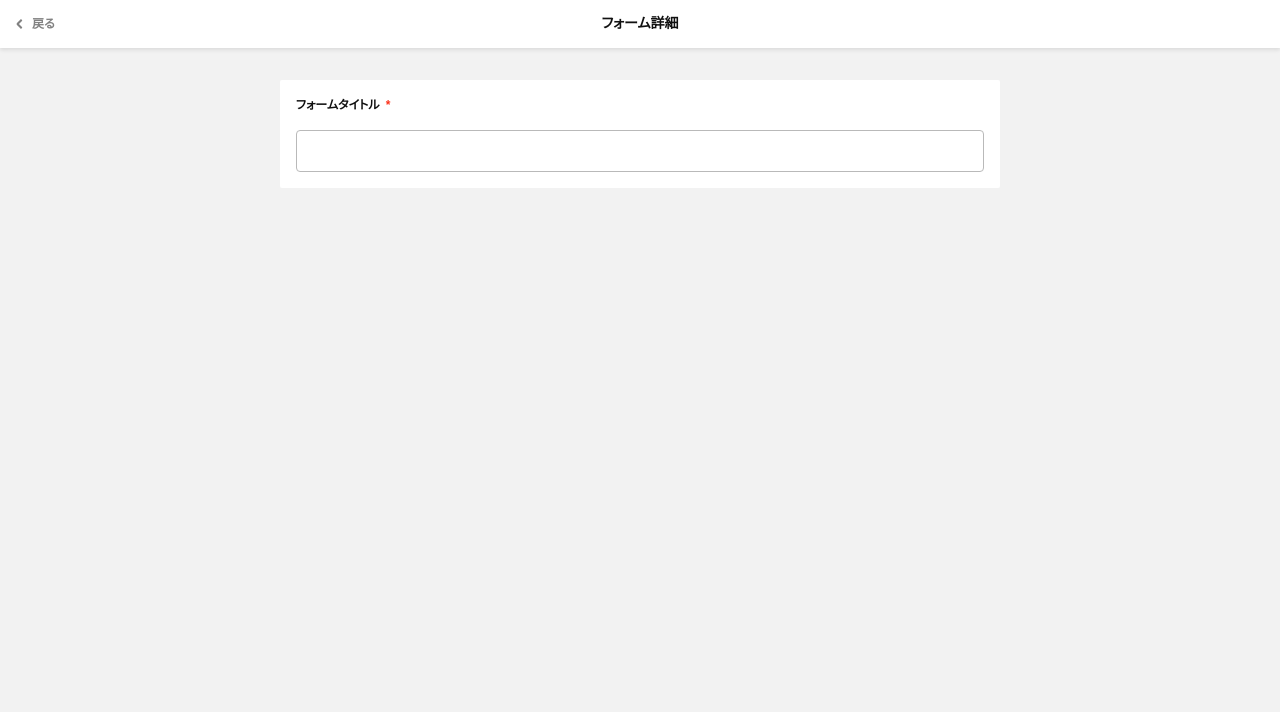
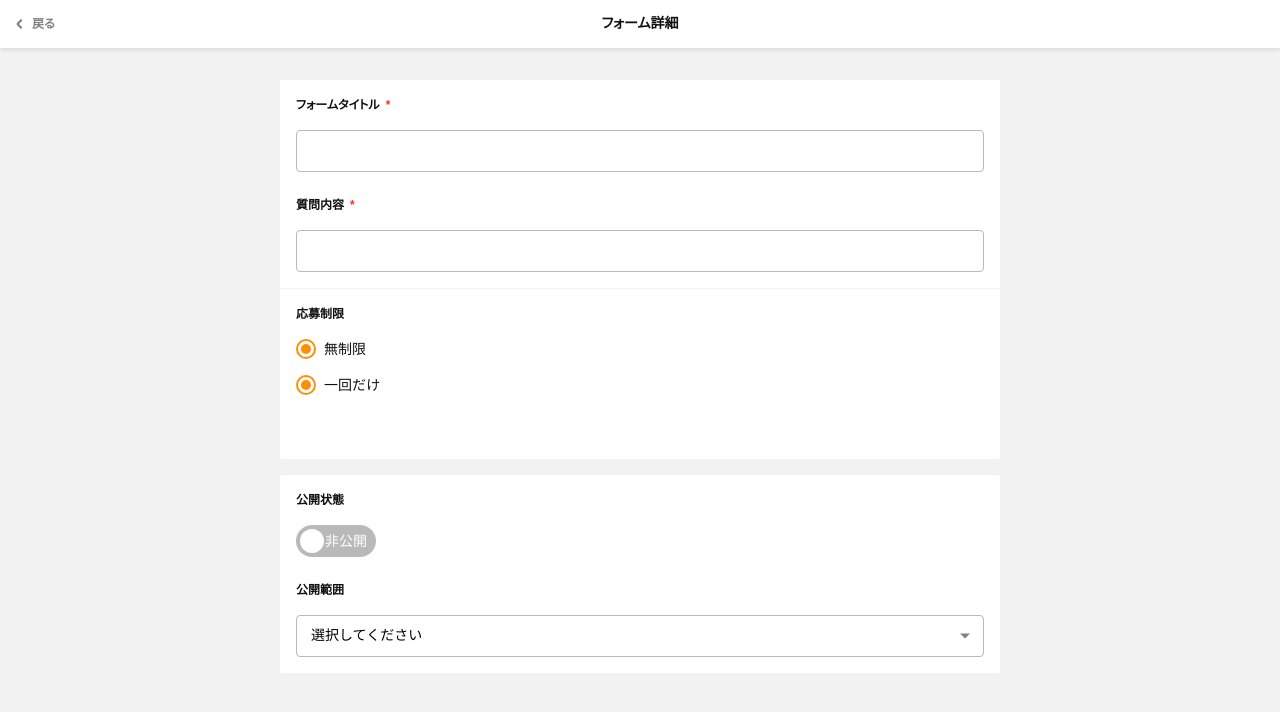
Before and after one commit to calbone/react-typescript-formik, a React (Create React App) app in the folder client/: page /enquete in a window 1280 px wide. Shown: the top 712 px of the page. Built offline with nearby package versions, Linux system fonts and the light colour scheme.

Commit message:
フォーム系コンポーエントをstyled化

```diff
--- a/client/src/components/FieldInputText.tsx
+++ b/client/src/components/FieldInputText.tsx
@@ -1,7 +1,7 @@
 import * as React from 'react'
 import styled from '@emotion/styled'
 
-interface FieldInputTextProps {
+type FieldInputTextProps = {
   className?: string
   label?: string
 }
--- /dev/null
+++ b/client/src/components/FormLabel.tsx
@@ -0,0 +1,34 @@
+import * as React from 'react'
+import styled from '@emotion/styled'
+
+type FormLabelProps = {
+  title: string
+  className?: string
+  require?: boolean
+}
+
+const FormLabelComponent: React.FC<FormLabelProps> = ({
+  className,
+  title,
+  require
+}) => {
+  return (
+    <legend className={className}>
+      {title}
+      {require && <span className="require">*</span>}
+    </legend>
+  )
+}
+
+const FormLabel = styled(FormLabelComponent)`
+  display: block;
+  margin-bottom: 16px;
+  font-weight: bold;
+  font-size: 12px;
+  .require {
+    margin-left: 0.5em;
+    color: #fb311a;
+  }
+`
+
+export default FormLabel
--- /dev/null
+++ b/client/src/components/RadioButton.tsx
@@ -0,0 +1,76 @@
+import * as React from 'react'
+import styled from '@emotion/styled'
+
+type RadioButtonProps = {
+  label: string
+  name: string
+  value?: string
+  className?: string
+}
+
+const RadioComponent: React.FC<RadioButtonProps> = ({
+  className,
+  label,
+  name,
+  value
+}) => {
+  return (
+    <div className={className}>
+      <input
+        type="radio"
+        name={name}
+        value={value}
+        id={value}
+        className="input"
+      />
+      <label htmlFor={value} className="label">
+        {label}
+      </label>
+    </div>
+  )
+}
+
+const RadioButton = styled(RadioComponent)`
+  display: flex;
+  flex-wrap: wrap;
+  margin-right: 24px;
+  margin-bottom: 16px;
+  .input {
+    display: none;
+  }
+  .label {
+    display: inline-block;
+    position: relative;
+    padding-left: 28px;
+    font-size: 14px;
+    line-height: 20px;
+    cursor: pointer;
+    transition: 0.2s;
+    &::before,
+    &::after {
+      position: absolute;
+      border-radius: 50%;
+      transition: 0.2s;
+    }
+    &::before {
+      top: 0;
+      left: 0;
+      width: 20px;
+      height: 20px;
+      border: 2px solid #818181;
+      background-color: #fff;
+      border-color: #ff8e00;
+      content: '';
+    }
+    &::after {
+      top: 5px;
+      left: 5px;
+      width: 10px;
+      height: 10px;
+      background-color: #ff8e00;
+      content: '';
+    }
+  }
+`
+
+export default RadioButton
--- /dev/null
+++ b/client/src/components/SelectBox.tsx
@@ -0,0 +1,54 @@
+import * as React from 'react'
+import styled from '@emotion/styled'
+
+type item = {
+  label: string
+  value: string
+}
+
+type SelectBoxProps = {
+  items: item[]
+  className?: string
+}
+
+const SelectBoxComponent: React.FC<SelectBoxProps> = ({ className, items }) => {
+  return (
+    <div className={className}>
+      <select>
+        <option value="">選択してください</option>
+        {items.map(item => (
+          <option key={item.value} value={item.value}>
+            {item.label}
+          </option>
+        ))}
+      </select>
+    </div>
+  )
+}
+
+const SelectBox = styled(SelectBoxComponent)`
+  display: block;
+  position: relative;
+  &::after {
+    position: absolute;
+    top: 50%;
+    right: 14px;
+    transform: translateY(-50%);
+    width: 0;
+    height: 0;
+    border-width: 5px 5px 0;
+    border-style: solid;
+    border-color: #818181 transparent transparent;
+    pointer-events: none;
+    content: '';
+  }
+  select {
+    width: 100%;
+    padding: 8px 56px 8px 14px;
+    border: 1px solid #b9b9b9;
+    border-radius: 4px;
+    background-color: #fff;
+    line-height: 1.714;
+  }
+`
+export default SelectBox
--- /dev/null
+++ b/client/src/components/ToggleButton.tsx
@@ -0,0 +1,81 @@
+import * as React from 'react'
+import styled from '@emotion/styled'
+
+type ToggleButtonProps = {
+  labelOn: string
+  labelOff: string
+  name: string
+  className?: string
+}
+
+const ToggleButtonComponent: React.FC<ToggleButtonProps> = ({
+  className,
+  labelOn,
+  labelOff,
+  name
+}) => {
+  return (
+    <div className={className}>
+      <input name={name} type="checkbox" className="input" id={name} />
+      <label
+        htmlFor={name}
+        className="label"
+        data-true-text={labelOn}
+        data-false-text={labelOff}
+      ></label>
+    </div>
+  )
+}
+
+const ToggleButton = styled(ToggleButtonComponent)`
+  position: relative;
+  line-height: 1;
+  .input {
+    display: none;
+    &:checked {
+      + .label {
+        padding: 0 28px 0 8px;
+        background-color: #ff8e00;
+        &::before {
+          content: attr(data-true-text);
+        }
+        &::after {
+          left: calc(100% - 24px - 4px);
+        }
+      }
+    }
+  }
+  .label {
+    display: inline-block;
+    position: relative;
+    width: 80px;
+    height: 32px;
+    padding: 0 8px 0 28px;
+    border-radius: 16px;
+    background-color: #b9b9b9;
+    color: #fff;
+    font-weight: normal;
+    font-size: 14px;
+    line-height: 32px;
+    text-align: center;
+    white-space: nowrap;
+    cursor: pointer;
+    transition: 0.3s;
+    &::before {
+      content: attr(data-false-text);
+    }
+    &::after {
+      position: absolute;
+      top: 4px;
+      left: 4px;
+      width: 24px;
+      height: 24px;
+      border-radius: 50%;
+      background-color: #fff;
+      content: '';
+      transition: 0.3s;
+    }
+  }
+`
+
+export default ToggleButton
--- a/client/src/containers/FormEnquete/EnqueteForm.tsx
+++ b/client/src/containers/FormEnquete/EnqueteForm.tsx
@@ -1,7 +1,11 @@
 import * as React from 'react'
 import { useFormik } from 'formik'
 import styled from '@emotion/styled'
+import FormLabel from '../../components/FormLabel'
 import FieldInputText from '../../components/FieldInputText'
+import SelectBox from '../../components/SelectBox'
+import RadioButton from '../../components/RadioButton'
+import ToggleButton from '../../components/ToggleButton'
 // import { connect } from "react-redux";
 // import { push } from "connected-react-router";
 // import SubModal from "../../components/SubModal";
@@ -26,39 +30,60 @@ const EnqueteForm = () => {
   const FormQuestionBox = styled.div`
     border-radius: 2px;
     background-color: #fff;
-  `
-  const FormQuestionPart = styled.div`
     &:not(:last-child) {
-      border-bottom: #f2f2f2 solid 1px;
+      margin-bottom: 16px;
+    }
+    .part {
+      padding: 16px;
+      &:not(:last-child) {
+        border-bottom: #f2f2f2 solid 1px;
+      }
     }
   `
-  const FormQuestionBody = styled.div`
-    padding: 16px;
-  `
-  const FormLabel = styled.legend`
-    display: block;
-    margin-bottom: 16px;
-    font-weight: bold;
-    font-size: 12px;
-    span {
-      margin-left: 0.5em;
-      color: #fb311a;
+  const FormGroup = styled.fieldset`
+    :not(:first-of-type) {
+      margin-top: 24px;
     }
   `
+
+  const FormQuestionAccordion = styled.div`
+    padding: 16px;
+    cursor: pointer;
+  `
+  const disclosureTypes = [
+    { label: '全体公開', value: 'all' },
+    { label: 'フォロワー限定', value: 'followers' },
+    { label: '有料会員限定', value: 'paidMember' }
+  ]
   return (
     <form onSubmit={formik.handleSubmit}>
       <FormQuestionBox>
-        <FormQuestionPart>
-          <FormQuestionBody>
-            <FormLabel>
-              フォームタイトル
-              <span>*</span>
-            </FormLabel>
-            <div className="p-formGroup__item">
-              <FieldInputText />
-            </div>
-          </FormQuestionBody>
-        </FormQuestionPart>
+        <div className="part">
+          <FormGroup>
+            <FormLabel title="フォームタイトル" require />
+            <FieldInputText />
+          </FormGroup>
+          <FormGroup>
+            <FormLabel title="質問内容" require />
+            <FieldInputText />
+          </FormGroup>
+        </div>
+        <div className="part">
+          <FormGroup>
+            <FormLabel title="応募制限" />
+            <RadioButton
+              label="無制限"
+              name="answer_limit_status"
+              value="unlimited"
+            />
+            <RadioButton
+              label="一回だけ"
+              name="answer_limit_status"
+              value="once"
+            />
+          </FormGroup>
+          <FormQuestionAccordion></FormQuestionAccordion>
+        </div>
         {/* <label htmlFor="email">Email Address</label>
         <input
           id="email"
@@ -68,6 +93,18 @@ const EnqueteForm = () => {
           value={formik.values.email}
         />
         <button type="submit">Submit</button> */}
+      </FormQuestionBox>
+      <FormQuestionBox>
+        <div className="part">
+          <FormGroup>
+            <FormLabel title="公開状態" />
+            <ToggleButton labelOn="公開" labelOff="非公開" name="show_status" />
+          </FormGroup>
+          <FormGroup>
+            <FormLabel title="公開範囲" />
+            <SelectBox items={disclosureTypes} />
+          </FormGroup>
+        </div>
       </FormQuestionBox>
     </form>
   )
--- a/client/src/styles/foundation/_base.scss
+++ b/client/src/styles/foundation/_base.scss
@@ -36,6 +36,7 @@ legend,
 [ type = "reset" ],
 [ type = "submit" ],
 [ type = "file" ] {
+  -webkit-appearance: none;
   appearance: none;
   margin: 0;
   padding: 0;
```
